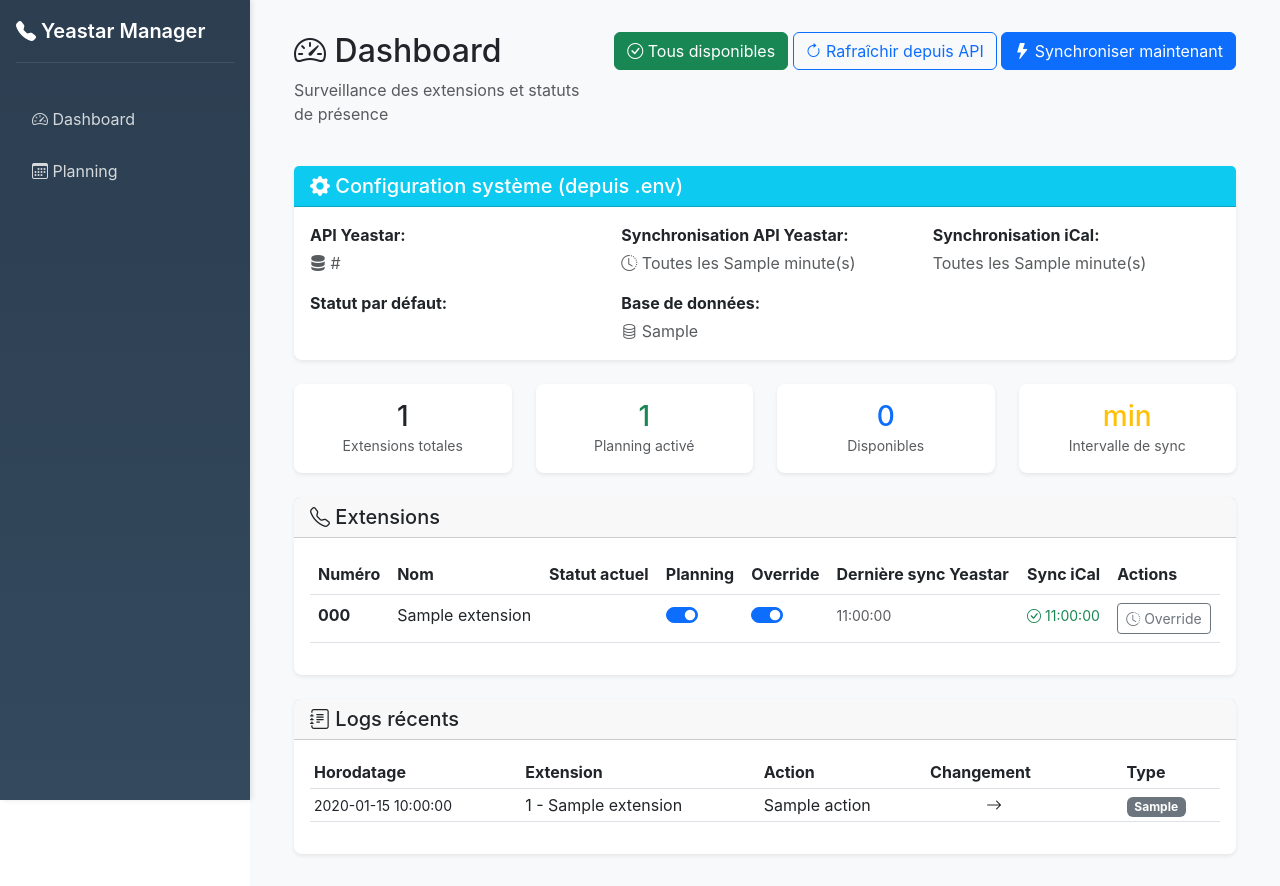
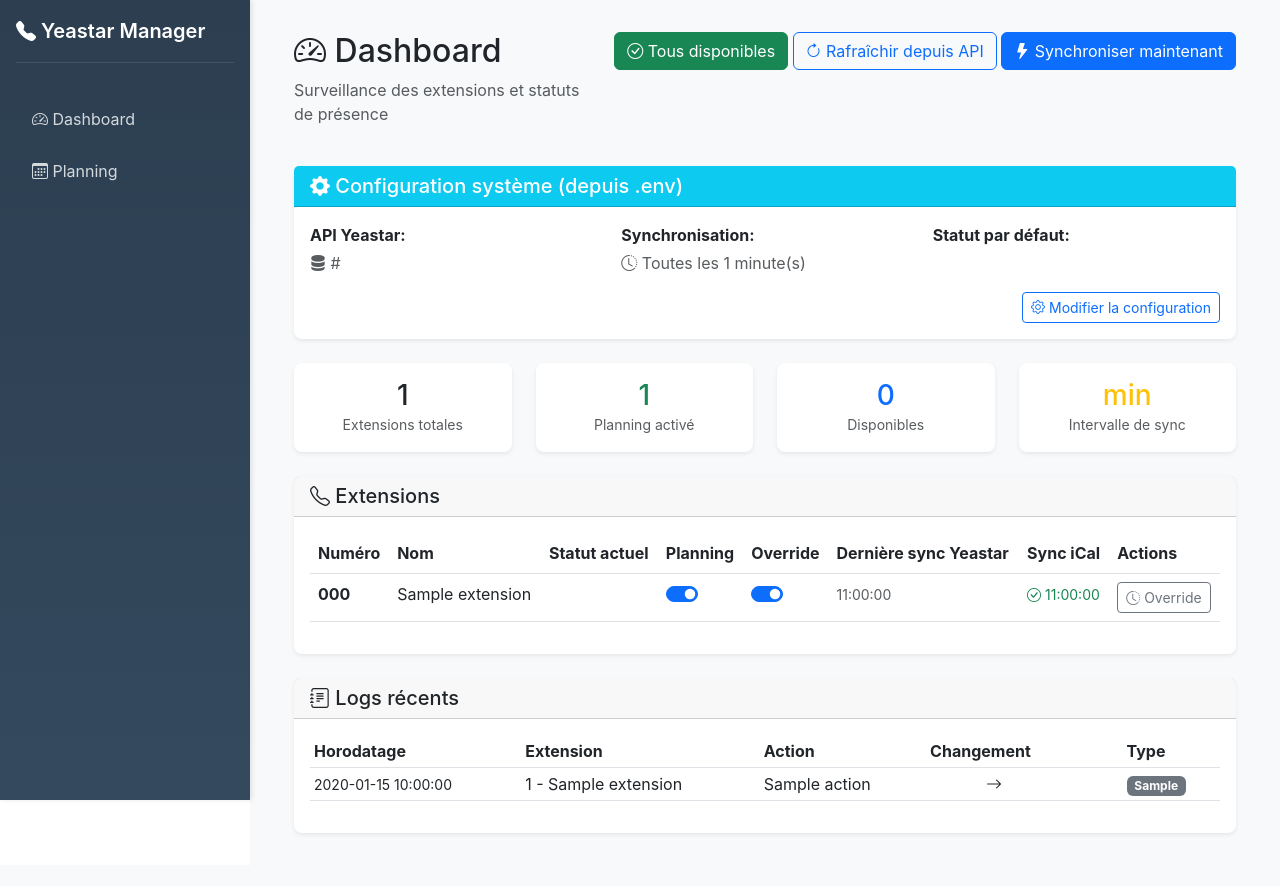
Before and after one commit to Gaetann18/YeastarPBX-iCal-sync, a Flask app: template app/templates/dashboard.html in a window 1280 px wide. After the commit the page ends 834 px from the top, so only its background shows below. Run offline with Flask 3, Linux system fonts and the light colour scheme; tables that the repository leaves empty hold one stand-in row (values such as "Sample post"); the template is opened without the code that fills it: values that come from a table or form of the project are taken from there, most other values are stand-ins (such as "Sample title", 1, 10 or a date in 2020); parts of the project's set-up code (start-up, migrations or seed data) failed here and were passed over.

Commit message:
Add Yeastar config management and update dashboard
Introduces a new config blueprint for managing Yeastar API configuration, including secure client secret handling. Updates dashboard route and template to use the new config structure, display relevant config values, and provide a link to the config page.

```diff
--- a/app/__init__.py
+++ b/app/__init__.py
@@ -39,10 +39,12 @@ def create_app():
     from app.routes.dashboard import dashboard_bp
     from app.routes.planning import planning_bp
     from app.routes.api import api_bp
+    from app.routes.config import config_bp
 
     app.register_blueprint(dashboard_bp)
     app.register_blueprint(planning_bp)
     app.register_blueprint(api_bp)
+    app.register_blueprint(config_bp)
 
     scheduler = BackgroundScheduler()
 
--- a/app/routes/dashboard.py
+++ b/app/routes/dashboard.py
@@ -14,7 +14,7 @@ def index():
 
     return render_template('dashboard.html',
                            extensions=extensions,
-                           config=config,
+                           yeastar_config=config,
                            recent_logs=recent_logs)
 
 
--- a/app/templates/dashboard.html
+++ b/app/templates/dashboard.html
@@ -36,25 +36,20 @@
                     <div class="row">
                         <div class="col-md-4">
                             <p class="mb-1"><strong>API Yeastar:</strong></p>
-                            <p class="text-muted mb-3"><i class="bi bi-server"></i> {{ yeastar_config.pbx_url or 'Non configuré' }}</p>
+                            <p class="text-muted mb-3"><i class="bi bi-server"></i> {{ yeastar_config.pbx_url if yeastar_config else 'Non configuré' }}</p>
                         </div>
                         <div class="col-md-4">
-                            <p class="mb-1"><strong>Synchronisation API Yeastar:</strong></p>
-                            <p class="text-muted mb-3"><i class="bi bi-clock-history"></i> Toutes les {{ yeastar_config.sync_interval }} minute(s)</p>
+                            <p class="mb-1"><strong>Synchronisation:</strong></p>
+                            <p class="text-muted mb-3"><i class="bi bi-clock-history"></i> Toutes les {{ yeastar_config.sync_interval_minutes if yeastar_config else 'N/A' }} minute(s)</p>
                         </div>
                         <div class="col-md-4">
-                            <p class="mb-1"><strong>Synchronisation iCal:</strong></p>
-                            <p class="text-muted mb-3"><i class="bi bi-calendar-sync"></i> Toutes les {{ yeastar_config.ical_sync_interval }} minute(s)</p>
+                            <p class="mb-1"><strong>Statut par défaut:</strong></p>
+                            <p class="text-muted mb-3"><span class="badge status-{{ yeastar_config.default_unavailable_status if yeastar_config else 'available' }}">{{ yeastar_config.default_unavailable_status if yeastar_config else 'available' }}</span></p>
                         </div>
                     </div>
                     <div class="row">
-                        <div class="col-md-4">
-                            <p class="mb-1"><strong>Statut par défaut:</strong></p>
-                            <p class="text-muted mb-0"><span class="badge status-{{ yeastar_config.default_status }}">{{ yeastar_config.default_status }}</span></p>
-                        </div>
-                        <div class="col-md-4">
-                            <p class="mb-1"><strong>Base de données:</strong></p>
-                            <p class="text-muted mb-0"><i class="bi bi-database"></i> {{ yeastar_config.db_type }}</p>
+                        <div class="col-md-12 text-end">
+                            <a href="{{ url_for('config.index') }}" class="btn btn-outline-primary btn-sm"><i class="bi bi-gear"></i> Modifier la configuration</a>
                         </div>
                     </div>
                 </div>
```
Also changed, not shown: app/routes/config.py (added, +36 -0 lines).
